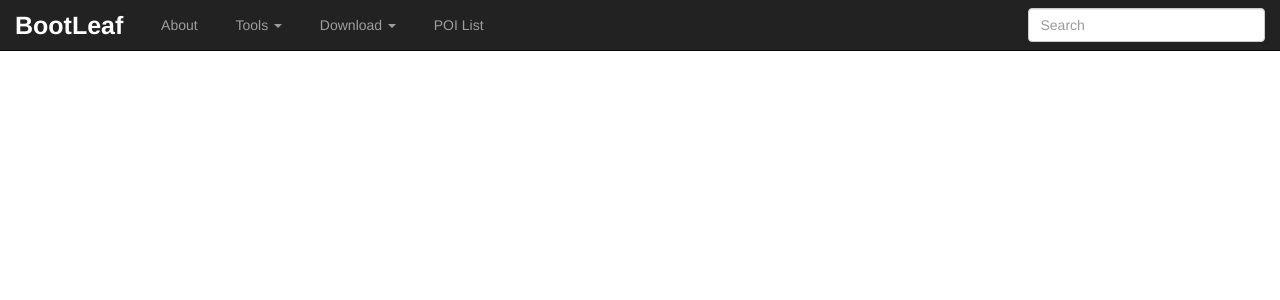
After one commit to ingecraft/k-potpot, a Flask app: template templates/test_base.html in a window 1280 px wide. The commit adds this page. Shown: the top 300 px of the page. Run offline with Flask 2, Linux system fonts and the light colour scheme; the template is opened without the code that fills it, so the values that code supplies are empty; some libraries are stand-ins or nearby versions.

Commit message:
Created draft archive templates

```diff
--- /dev/null
+++ b/templates/test_base.html
@@ -0,0 +1,95 @@
+{# base.html`` is the template all our other templates derive from. While
+   Flask-Bootstrap ships with its own base, it is good form to create a custom
+   one for our app, as it allows customizing some aspects.
+
+   Deriving from bootstap/base.html gives us a basic page scaffoling.
+
+   You can find additional information about template inheritance at
+
+   http://jinja.pocoo.org/docs/templates/#template-inheritance
+#}
+{% extends "bootstrap/base.html" %}
+
+{# We also set a default title, usually because we might forget to set one.
+   In our sample app, we will most likely just opt not to change it #}
+{% block title %}Sample App for Flask-Bootstrap{% endblock %}
+
+{# While we are at it, we also enable fixes for legacy browsers. First we
+   import the necessary macros: #}
+{% import "bootstrap/fixes.html" as fixes %}
+
+{# Then, inside the head block, we apply these. To not replace the header,
+   ``super()`` is used: #}
+{% block head %}
+{{super()}}
+
+{# Docs: http://pythonhosted.org/Flask-Bootstrap/macros.html#fixes
+   The sample application already contains the required static files. #}
+{{fixes.ie8()}}
+{% endblock %}
+
+{# Adding our own CSS files is also done here. Check the documentation at
+   http://pythonhosted.org/Flask-Bootstrap/basic-usage.html#available-blocks
+   for an overview. #}
+{% block styles %}
+    {{super()}}  {# do not forget to call super or Bootstrap's own stylesheets
+                    will disappear! #}
+    <link rel="stylesheet" href="{{url_for('static', filename='sample-app.css')}}">
+    <link rel="stylesheet" href="https://cdnjs.cloudflare.com/ajax/libs/leaflet/0.7.7/leaflet.css">
+    <link rel="stylesheet" href="https://api.tiles.mapbox.com/mapbox.js/plugins/leaflet-markercluster/v0.4.0/MarkerCluster.css">
+    <link rel="stylesheet" href="https://api.tiles.mapbox.com/mapbox.js/plugins/leaflet-markercluster/v0.4.0/MarkerCluster.Default.css">
+    <link rel="stylesheet" href="https://api.tiles.mapbox.com/mapbox.js/plugins/leaflet-locatecontrol/v0.43.0/L.Control.Locate.css">
+    <link rel="stylesheet" href="{{url_for('static', filename='leaflet-groupedlayercontrols/leaflet.groupedlayercontrol.css')}}">
+    <link rel="stylesheet" href="{{url_for('static', filename='app.css')}}">
+    <link rel="stylesheet" href="https://unpkg.com/leaflet@1.5.1/dist/leaflet.css" />
+    <script src="https://unpkg.com/leaflet@1.5.1/dist/leaflet.js"></script>
+    <script src="https://unpkg.com/axios/dist/axios.min.js"></script>
+
+{% endblock %}
+
+{# Finally, round things out with navigation #}
+{% block navbar %}
+    <div class="navbar navbar-inverse navbar-fixed-top" role="navigation">
+     <div class="container-fluid">
+       <div class="navbar-header">
+          <div class="navbar-icon-container">
+            <a href="#" class="navbar-icon pull-right visible-xs" id="nav-btn"><i class="fa fa-bars fa-lg white"></i></a>
+            <a href="#" class="navbar-icon pull-right visible-xs" id="sidebar-toggle-btn"><i class="fa fa-search fa-lg white"></i></a>
+          </div>
+          <a class="navbar-brand" href="#">BootLeaf</a>
+        </div>
+        <div class="navbar-collapse collapse">
+          <form class="navbar-form navbar-right" role="search">
+            <div class="form-group has-feedback">
+                <input id="searchbox" type="text" placeholder="Search" class="form-control">
+                <span id="searchicon" class="fa fa-search form-control-feedback"></span>
+            </div>
+          </form>
+          <ul class="nav navbar-nav">
+            <li><a href="#" data-toggle="collapse" data-target=".navbar-collapse.in" id="about-btn"><i class="fa fa-question-circle white"></i>&nbsp;&nbsp;About</a></li>
+            <li class="dropdown">
+              <a id="toolsDrop" href="#" role="button" class="dropdown-toggle" data-toggle="dropdown"><i class="fa fa-globe white"></i>&nbsp;&nbsp;Tools <b class="caret"></b></a>
+              <ul class="dropdown-menu">
+                <li><a href="#" data-toggle="collapse" data-target=".navbar-collapse.in" id="full-extent-btn"><i class="fa fa-arrows-alt"></i>&nbsp;&nbsp;Zoom To Full Extent</a></li>
+                <li><a href="#" data-toggle="collapse" data-target=".navbar-collapse.in" id="legend-btn"><i class="fa fa-picture-o"></i>&nbsp;&nbsp;Show Legend</a></li>
+                <li class="divider hidden-xs"></li>
+                <li><a href="#" data-toggle="collapse" data-target=".navbar-collapse.in" id="login-btn"><i class="fa fa-user"></i>&nbsp;&nbsp;Login</a></li>
+              </ul>
+            </li>
+            <li class="dropdown">
+                <a class="dropdown-toggle" id="downloadDrop" href="#" role="button" data-toggle="dropdown"><i class="fa fa-cloud-download white"></i>&nbsp;&nbsp;Download <b class="caret"></b></a>
+                <ul class="dropdown-menu">
+                  <li><a href="data/boroughs.geojson" download="boroughs.geojson" target="_blank" data-toggle="collapse" data-target=".navbar-collapse.in"><i class="fa fa-download"></i>&nbsp;&nbsp;Boroughs</a></li>
+                  <li><a href="data/subways.geojson" download="subways.geojson" target="_blank" data-toggle="collapse" data-target=".navbar-collapse.in"><i class="fa fa-download"></i>&nbsp;&nbsp;Subway Lines</a></li>
+                  <li><a href="data/DOITT_THEATER_01_13SEPT2010.geojson" download="theaters.geojson" target="_blank" data-toggle="collapse" data-target=".navbar-collapse.in"><i class="fa fa-download"></i>&nbsp;&nbsp;Theaters</a></li>
+                  <li><a href="data/DOITT_MUSEUM_01_13SEPT2010.geojson" download="museums.geojson" target="_blank" data-toggle="collapse" data-target=".navbar-collapse.in"><i class="fa fa-download"></i>&nbsp;&nbsp;Museums</a></li>
+                </ul>
+            </li>
+            <li class="hidden-xs"><a href="#" data-toggle="collapse" data-target=".navbar-collapse.in" id="list-btn"><i class="fa fa-list white"></i>&nbsp;&nbsp;POI List</a></li>
+          </ul>
+        </div><!--/.navbar-collapse -->
+      </div>
+    </div>
+
+
+{% endblock %}
--- a/templates/test_index.html
+++ b/templates/test_index.html
@@ -1,6 +1,6 @@
 {# This simple template derives from ``base.html``. See ``base.html`` for
    more information about template inheritance. #}
-{%- extends "base.html" %}
+{%- extends "test_base.html" %}
 
 {# Loads some of the macros included with Flask-Bootstrap. We are using the
    utils module here to automatically render Flask's flashed messages in a
```
